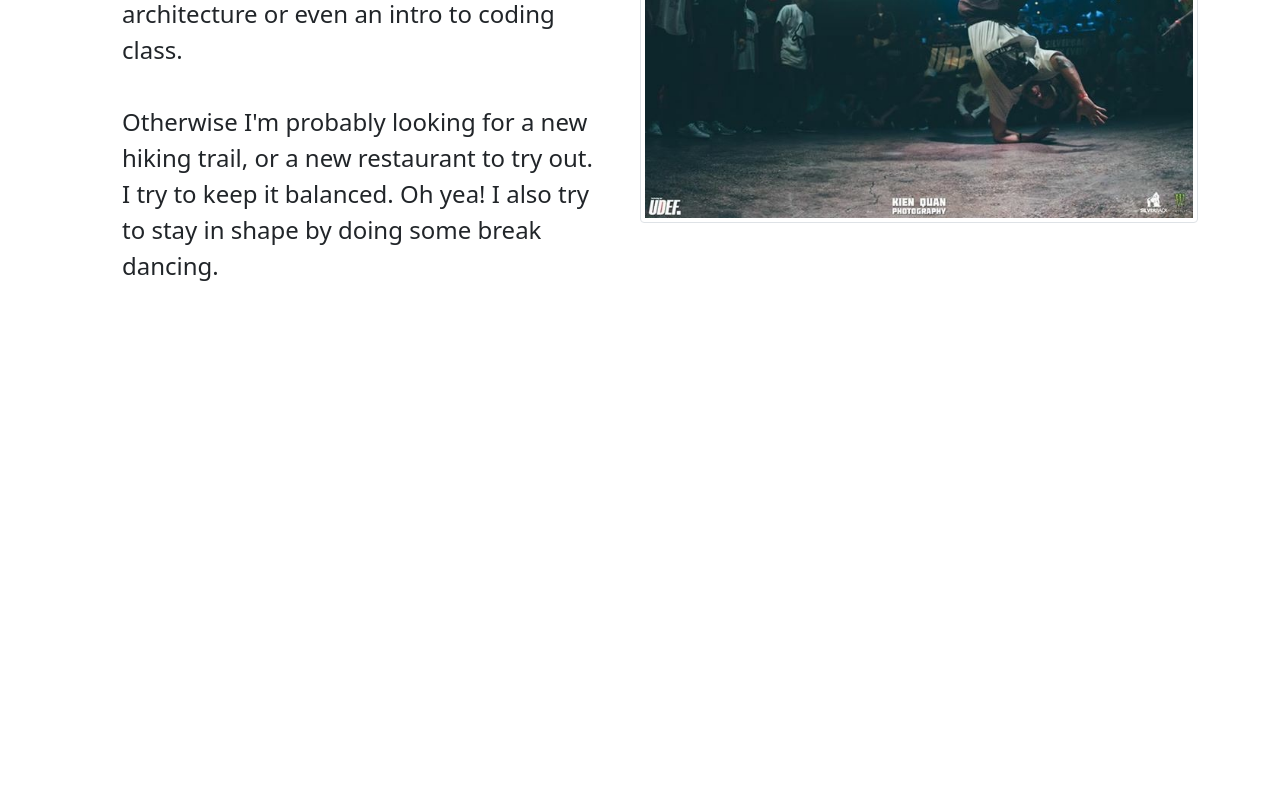
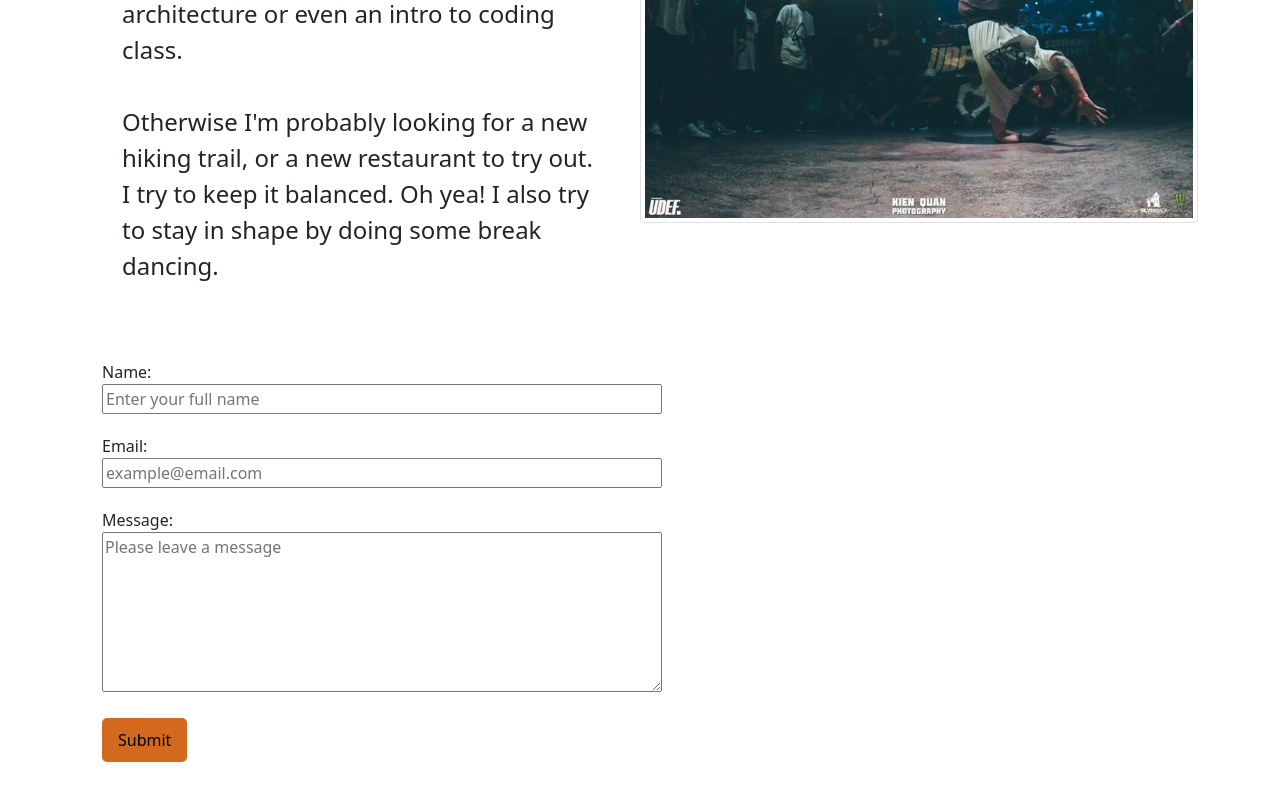
Before and after one commit to rickstylz01/FM-Portfolio, a React (Create React App) app: page /about in a window 1280 px wide. Shown: the part 1686-2486 px from the top of the page. Before the commit the page ends 2126 px from the top, so only its background shows below. Built offline with nearby package versions, Linux system fonts and the light colour scheme.

Commit message:
add form component into AboutMe component.  Style Form component dynamically for diff viewpoints

```diff
--- a/src/components/AboutMe/AboutMe.js
+++ b/src/components/AboutMe/AboutMe.js
@@ -4,6 +4,7 @@ import Footer from "../Footer/Footer";
 import Fade from "react-reveal";
 import {Col, Container, Image} from "react-bootstrap";
 import "./AboutMe.css";
+import Form from "../Form/Form";
 
 const AboutMe = () => {
   return(
@@ -95,6 +96,8 @@ const AboutMe = () => {
           </div>
         </Container>
       </Fade>
+
+      <Form />
       <Footer />
     </div>
   )
--- /dev/null
+++ b/src/components/Form/Form.css
@@ -0,0 +1,44 @@
+/*--Contact Form Design--*/
+form {
+  padding: 20px;
+  width: 300px;
+}
+
+form label {
+  display: block;
+}
+
+form input,
+form textarea {
+  width: 100%;
+  margin-bottom: 20px;
+}
+
+form textarea {
+  height: 160px;
+}
+
+/*--Button--*/
+form button {
+  padding: 10px 16px;
+  background-color: chocolate;
+  border-radius: 5px;
+  border: 0;
+  font-size: 16px;
+}
+
+form button:hover {
+  color: white;
+  background-color: black;
+}
+
+form button:visited {
+  background-color: chocolate;
+}
+
+@media all and (min-width: 700px) {
+  form {
+    padding: 20px;
+    width: 600px;
+  }
+}
--- /dev/null
+++ b/src/components/Form/Form.js
@@ -0,0 +1,25 @@
+import React from 'react';
+import './Form.css';
+import {Container} from "react-bootstrap";
+
+const Form = () => {
+  return (
+    <Container id="contact">
+      <div className="item">
+        <form action="https://formspree.io/f/mvolgdao" method="POST">
+          <label className="lbl-name" htmlFor="user-name">Name:</label>
+          <input type="text" id="user-name" name="name" placeholder="Enter your full name" required/>
+
+          <label htmlFor="user-email">Email:</label>
+          <input id="user-email" type="email" name="email" placeholder="example@email.com" required/>
+
+          <label htmlFor="user-message">Message:</label>
+          <textarea id="user-message" name="message" placeholder="Please leave a message" required></textarea>
+          <button type="submit">Submit</button>
+        </form>
+      </div>
+    </Container>
+  );
+}
+
+export default Form;
```
